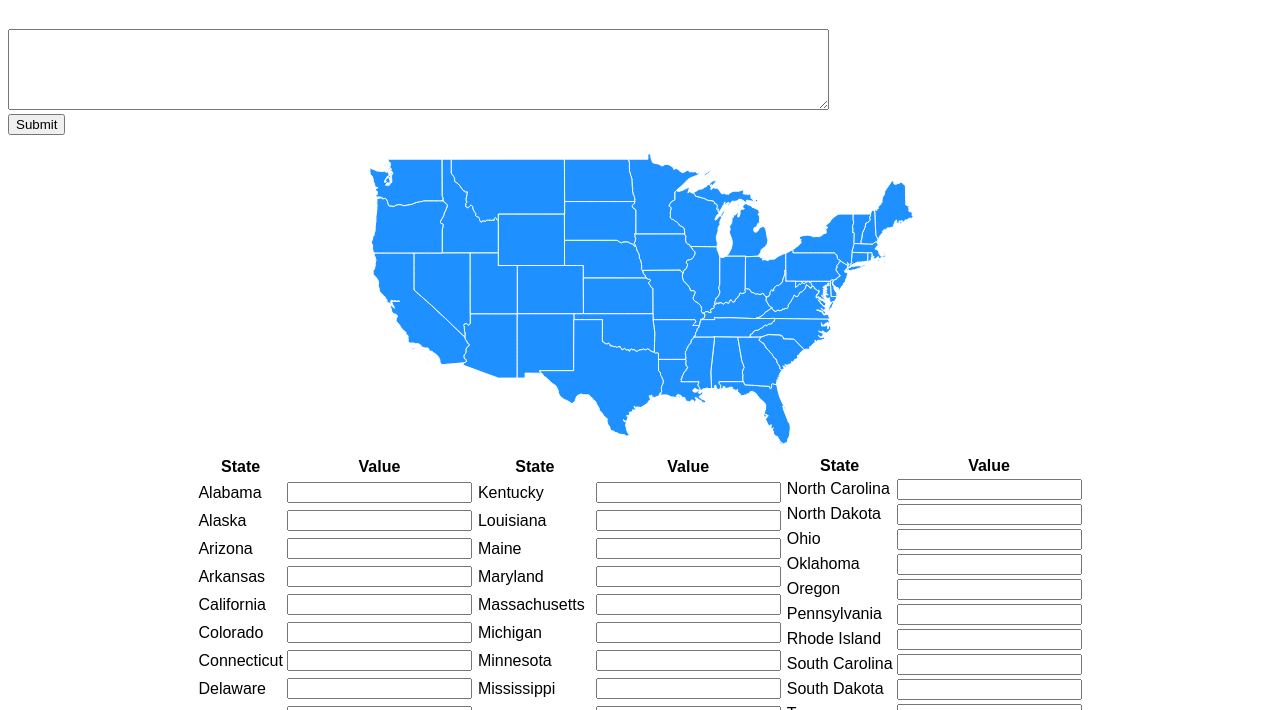
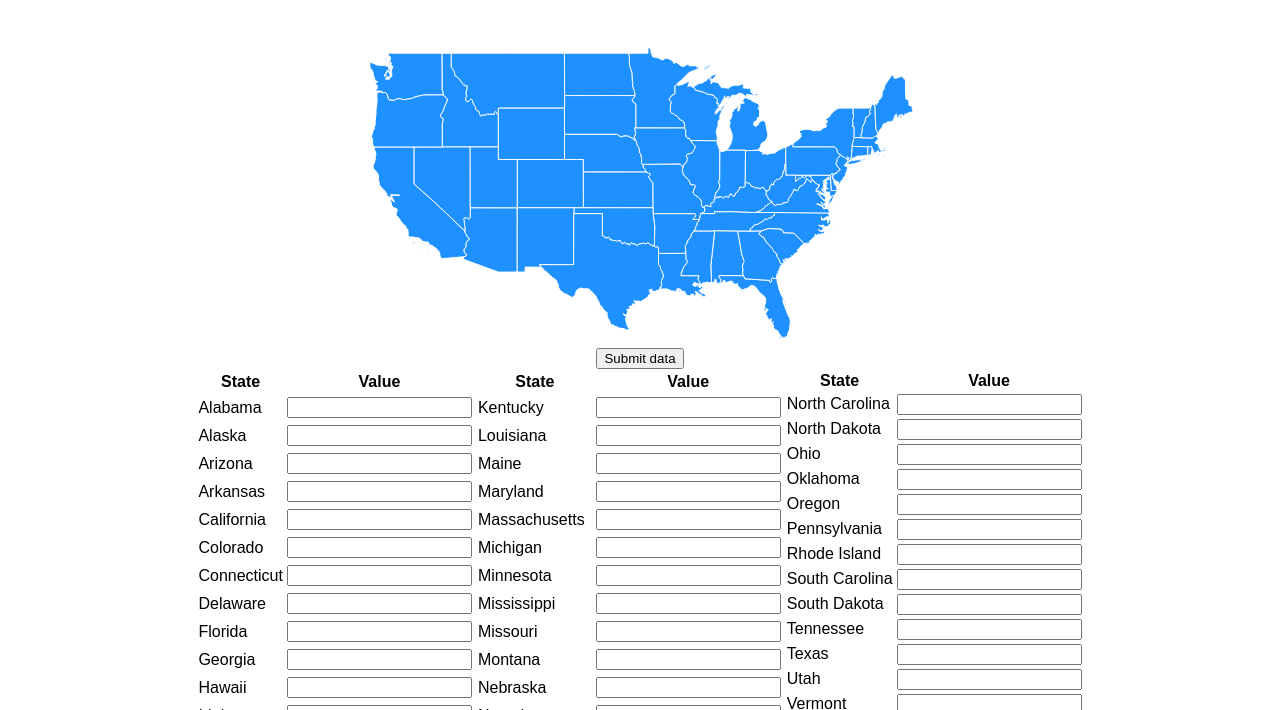
Before and after one commit to benpedroscott/choropleth-map-generator, a plain HTML site: page index.html in a window 1280 px wide. Shown: the part 90-800 px from the top of the page. Drawn offline with Linux system fonts and the light colour scheme.

Commit message:
small update

```diff
--- a/index.html
+++ b/index.html
@@ -6,13 +6,6 @@
 <body onload = "createTables()">
 
 <h1>Map Generator</h1>
-<div class="textContainer">
-  <textarea cols="100" rows="5" id="textarea"></textarea>
-</div>
-
-<div class = "confirmButtonDiv">
-  <button id = "confirmButton" onclick = "testFunction()">Submit</button>
-</div>
 
 <svg
    viewBox="477 421 593.3779761904764 318.2870370370371"
@@ -225,9 +218,11 @@
      id="US-WY" />
 </svg>
 
+<div id='buttonContainer'>
+    <button id = "confirmButton">Submit data</button>
+</div>
+
 <div id="tablesContainer">
-
-
 
   <table id="tableOne">
     <tr>
--- a/style.css
+++ b/style.css
@@ -30,3 +30,8 @@ svg {
   flex-direction: row;
   justify-content: center;
 }
+
+#buttonContainer{
+  display: flex;
+  justify-content: center;
+}
```
